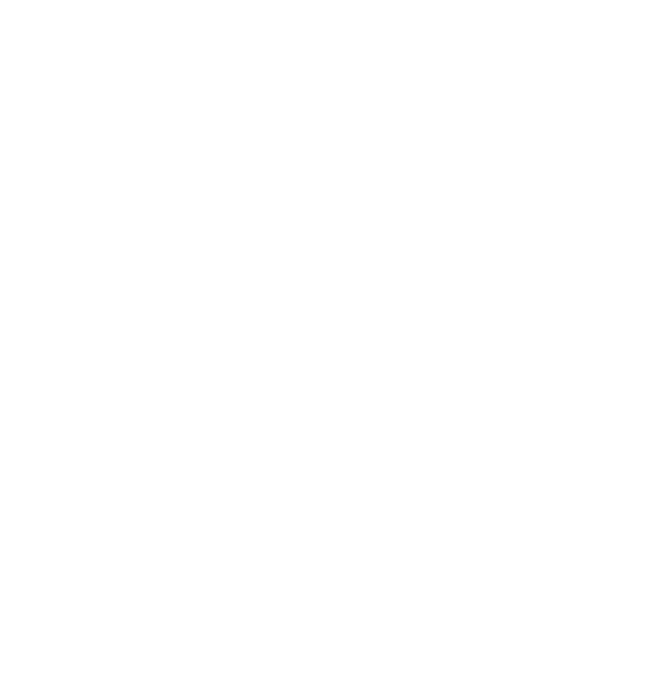
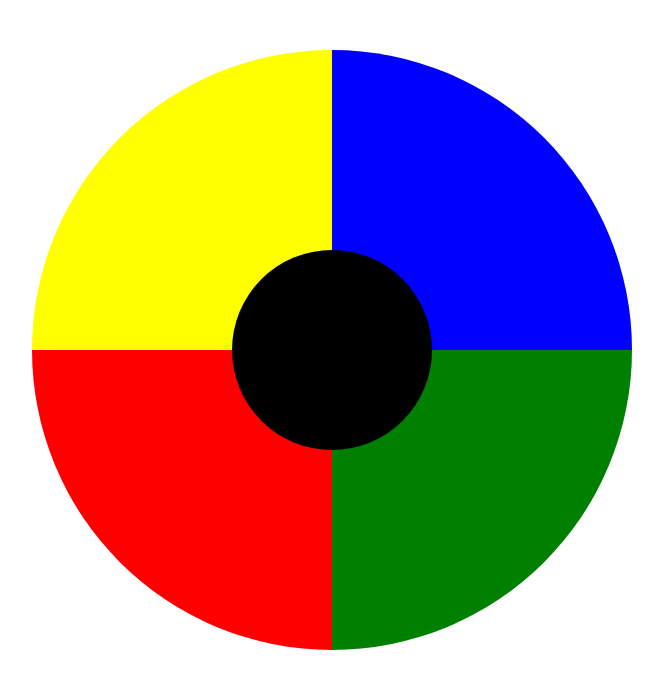
Before and after one commit to marcopolello/js-simon, a plain HTML site: page bonus/index.html in a window 1280 px wide. Shown: the whole page, without its empty margins (308-971 px from the left). Drawn offline with nearby package versions, Linux system fonts and the light colour scheme.

Commit message:
gaming pad

```diff
--- a/bonus/css/style.css
+++ b/bonus/css/style.css
@@ -0,0 +1,74 @@
+/* regole generali */
+*{
+  margin: 0;
+  padding: 0;
+  box-sizing: border-box;
+}
+main{
+  position: relative;
+  width: 100vw;
+  height: 100vh;
+  /* debug */
+  /* background-color: blue; */
+  /* debug */
+}
+/* fine regole generali */
+
+.gamingpad{
+  position: relative;
+  display: flex;
+  margin: 50px auto;
+  flex-wrap: wrap;
+  justify-content: center;
+  align-items: flex-start;
+  /* debug */
+  width: 600px;
+  height: 600px;
+  /* background-color: green; */
+  border-radius: 50%;
+  /* debug */
+}
+.pointspad{
+  position: absolute;
+  top: 50%;
+  left: 50%;
+  transform: translate(-50% , -50%);
+  /* debug */
+  width: 200px;
+  height: 200px;
+  background-color: black;
+  border-radius: 50%;
+  /* debug */
+}
+.padtopsx{
+  height: 50%;
+  width: 50%;
+  border-radius: 100% 0 0 0;
+  /* debug */
+  background-color: yellow;
+  /* debug */
+}
+.padtopdx{
+  border-radius: 0 100% 0 0;
+  height: 50%;
+  width: 50%;
+  /* debug */
+  background-color: blue;
+  /* debug */
+}
+.padbotdx{
+  border-radius: 0 0 0 100%;
+  height: 50%;
+  width: 50%;
+  /* debug */
+  background-color: red;
+  /* debug */
+}
+.padbotsx{
+  border-radius: 0 0 100% 0;
+  height: 50%;
+  width: 50%;
+  /* debug */
+  background-color: green;
+  /* debug */
+}
--- a/bonus/index.html
+++ b/bonus/index.html
@@ -7,6 +7,25 @@
     <script src="https://ajax.googleapis.com/ajax/libs/jquery/3.3.1/jquery.min.js"></script>
   </head>
   <body>
+    <main>
+      <div class="gamingpad">
+        <div class="pointspad">
+
+        </div>
+        <div class="padtopsx">
+
+        </div>
+        <div class="padtopdx">
+
+        </div>
+        <div class="padbotdx">
+
+        </div>
+        <div class="padbotsx">
+
+        </div>
+      </div>
+    </main>
     <script src="js/script.js" charset="utf-8"></script>
   </body>
 </html>
--- a/bonus/js/script.js
+++ b/bonus/js/script.js
@@ -0,0 +1,16 @@
+//caricamento DOM
+$(document).ready(function() {
+
+
+
+
+
+
+
+
+
+
+
+
+//fine document ready
+});
```
